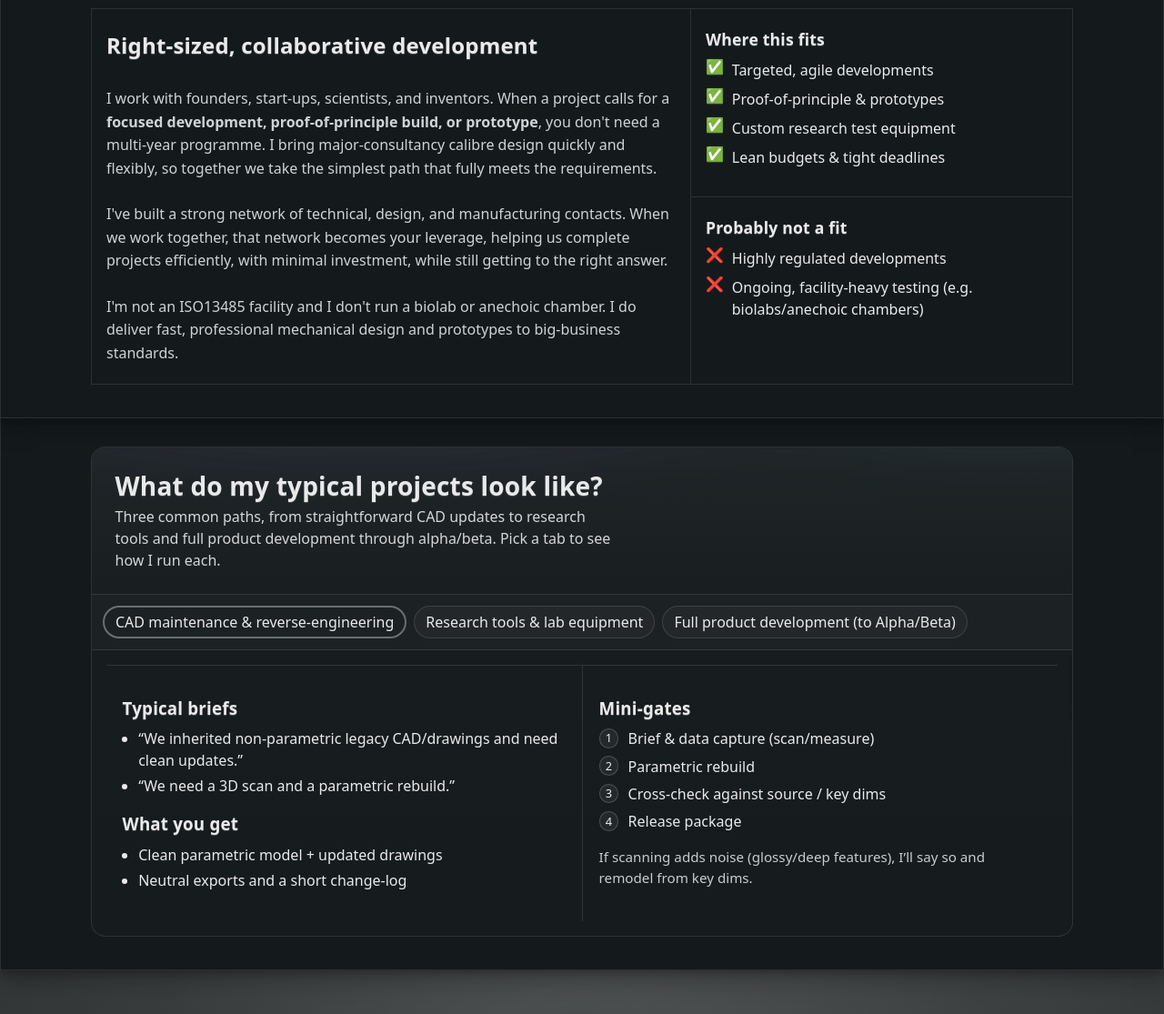
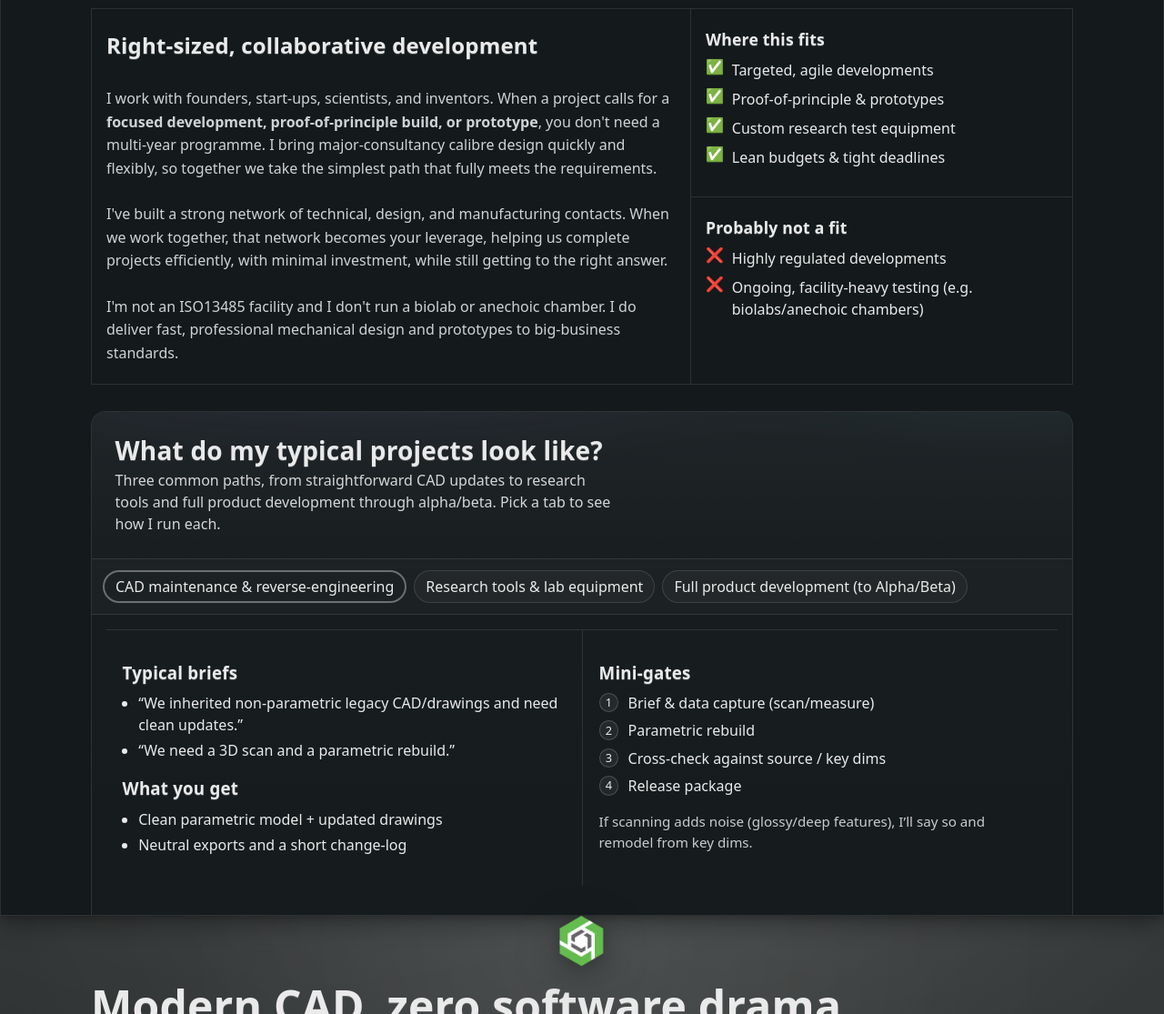
Before and after one commit to JamesAIzzard/jamesaizzard.github.io, a Jekyll site: the page built from index.html, in a window 1280 px wide and 1400 px high, scrolled down 742 px. Shown: the part 285-1400 px from the top of the window at 91% size. Built offline with Jekyll 4.4.1, drawn with Linux system fonts in a browser that asks for light colours; some web fonts are replaced.

Commit message:
Refactor navigation and section IDs: update links in header for improved clarity and consistency, adjust padding in styles for better visual integration

```diff
--- a/_includes/header.html
+++ b/_includes/header.html
@@ -10,8 +10,8 @@
             <ul>
                 <li><a href="/">Home</a></li>
                 <li><a href="/#where-fits">Who it's for</a></li>
-                <li><a href="/#typical-projects">Projects</a></li>
-                <li><a href="/#onshape-cad">Tools</a></li>
+                <li><a href="/#project-types">Projects</a></li>
+                <li><a href="/#modern-cad">Tools</a></li>
                 <li><a href="/#manufacturing">Manufacturing</a></li>
                 <li><a href="/about.html">About</a></li>
                 <li><a href="/cv.html">CV</a></li>
--- a/_includes/modern_cad.html
+++ b/_includes/modern_cad.html
@@ -1,4 +1,4 @@
-<section id="onshape-cad" aria-labelledby="onshape-hero-title">
+<section id="modern-cad" aria-labelledby="onshape-hero-title">
 
     <div class="container">
 
--- a/_sass/components/_where_fits.scss
+++ b/_sass/components/_where_fits.scss
@@ -4,7 +4,16 @@
   z-index: 1;
   scroll-margin-top: 80px;
   margin-top: 0;
-  padding: clamp(1.25rem, 4vw, 2rem) 0 clamp(1.5rem, 5vw, 2.25rem);
+  /* reduce bottom padding to tighten gap to next panel */
+  padding: clamp(1.25rem, 4vw, 2rem) 0 clamp(0.5rem, 2.5vw, 1rem);
+}
+
+/* Blend with following panel: remove bottom edge border/radius/shadow */
+#where-fits.panel-surface {
+  border-bottom: 0;
+  border-bottom-left-radius: 0;
+  border-bottom-right-radius: 0;
+  box-shadow: none;
 }
 
 #where-fits h2 {
--- a/_sass/components/project_types.scss
+++ b/_sass/components/project_types.scss
@@ -1,19 +1,22 @@
 /* Project Types section — unified box with header, tabs row, and two-column content */
 #project-types {
-  /* Merge visually with the panel above */
-  padding: clamp(1.25rem, 4vw, 2rem) 0 clamp(1.5rem, 5vw, 2.25rem);
+  /* Merge visually with the panel above; even tighter top gap, no bottom padding */
+  padding: clamp(0.4rem, 1.8vw, 0.8rem) 0 0;
 
   &.panel-surface {
     border-top: 0; /* continue colour unbroken from previous panel */
     border-top-left-radius: 0;
     border-top-right-radius: 0;
-    margin-top: -1px; /* overlap previous bottom border for a clean seam */
+    margin-top: 0; /* clean join with previous section */
   }
 
   .pt-box {
     position: relative;
     overflow: hidden;
     border-radius: 1rem;
+    border-bottom-left-radius: 0;
+    border-bottom-right-radius: 0;
+    border-bottom: 0; /* let section's bottom border act as the table's bottom edge */
     background: linear-gradient(180deg, rgba(255,255,255,0.02), rgba(255,255,255,0.01));
   }
 
@@ -46,6 +49,8 @@
   /* Panels wrap the two-column grid */
   .pt-panels {
     padding: clamp(0.5rem, 2.2vw, 1rem);
+    /* more breathing room before the section border */
+    padding-bottom: clamp(1.2rem, 3vw, 2rem);
   }
 
   [role="tabpanel"] { outline: none; }
```
